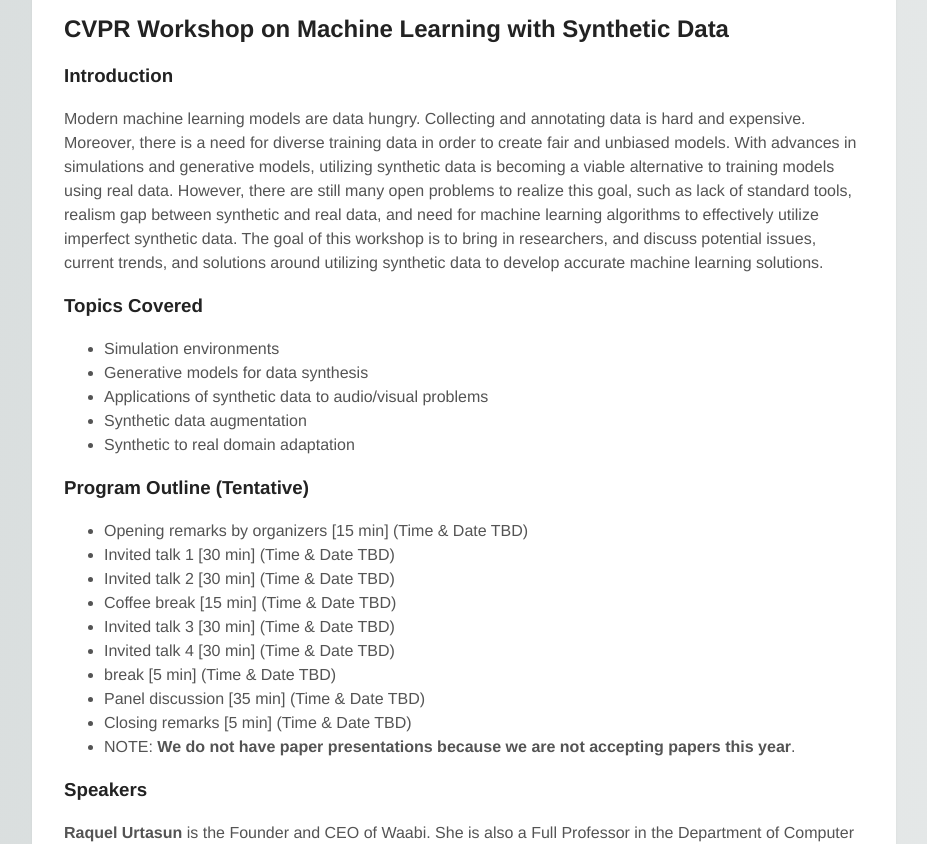
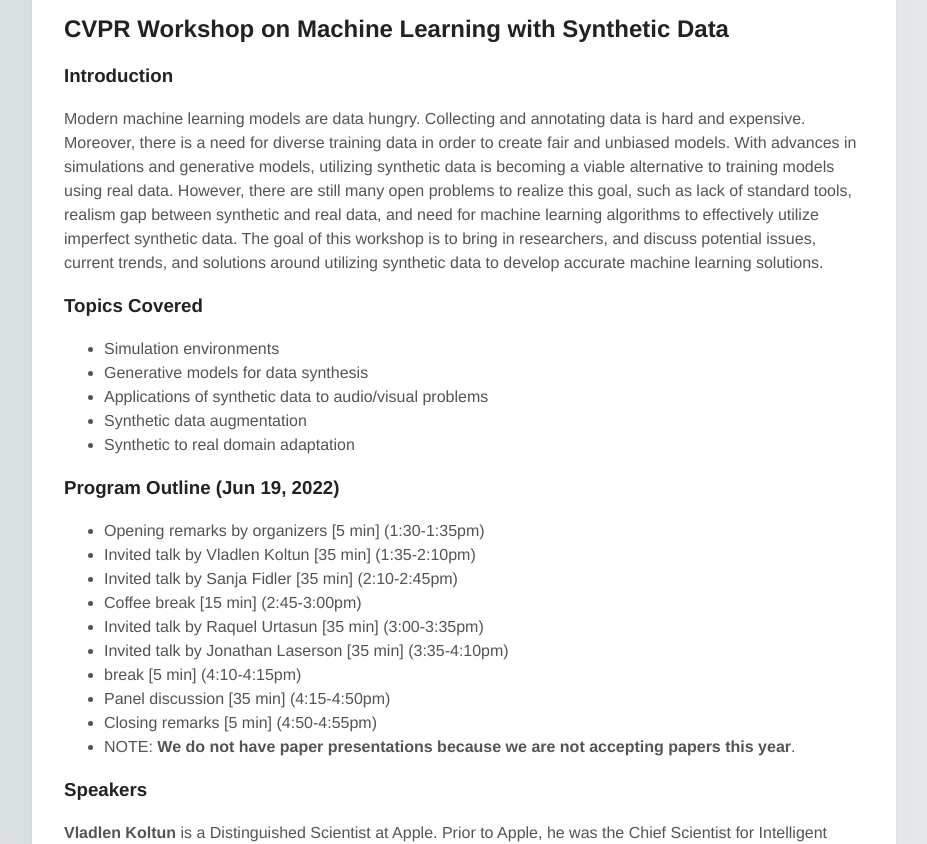
Before and after one commit to syntml-cvpr2022-workshop/syntml-cvpr2022-workshop.github.io, a plain HTML site: page index.html in a window 1280 px wide. Shown: the part 113-957 px from the top of the page, without its empty margins (176-1103 px from the left). Drawn offline with Linux system fonts and the light colour scheme.

Commit message:
adding priogram time

```diff
--- a/index.html
+++ b/index.html
@@ -30,33 +30,22 @@
   <li>Synthetic to real domain adaptation</li>
 </ul>
 
-    <h3>Program Outline (Tentative)</h3>
+    <h3>Program Outline (Jun 19, 2022)</h3>
                 <ul>
 
-<li>Opening remarks by organizers [15 min] (Time & Date TBD)</li>
-<li>Invited talk 1 [30 min] (Time & Date TBD) </li>
-<li>Invited talk 2 [30 min] (Time & Date TBD) </li>
-<li>Coffee break [15 min] (Time & Date TBD) </li>
-<li>Invited talk 3 [30 min] (Time & Date TBD) </li>
-<li>Invited talk 4 [30 min] (Time & Date TBD) </li>
-<li>break [5 min] (Time & Date TBD) </li>
-<li>Panel discussion [35 min] (Time & Date TBD) </li>
-<li>Closing remarks [5 min] (Time & Date TBD) </li>
+<li>Opening remarks by organizers [5 min] (1:30-1:35pm)</li>
+<li>Invited talk by Vladlen Koltun [35 min] (1:35-2:10pm) </li>
+<li>Invited talk by Sanja Fidler [35 min] (2:10-2:45pm) </li>
+<li>Coffee break [15 min] (2:45-3:00pm) </li>
+<li>Invited talk by Raquel Urtasun [35 min] (3:00-3:35pm) </li>
+<li>Invited talk by Jonathan Laserson [35 min] (3:35-4:10pm) </li>
+<li>break [5 min] (4:10-4:15pm) </li>
+<li>Panel discussion [35 min] (4:15-4:50pm) </li>
+<li>Closing remarks [5 min] (4:50-4:55pm) </li>
 <li>NOTE: <b>We do not have paper presentations because we are not accepting papers this year</b>. </li>
 </ul>
 
     <h3>Speakers</h3>
-        <p>         <b>Raquel Urtasun </b> is the Founder and CEO of Waabi. She is also a Full Professor in the Department of Computer Science at the University of Toronto and a co-founder of the Vector Institute for AI.
-From 2017 to 2021 she was the Chief Scientist and Head of R\&D at Uber ATG.
-From 2015-2017 she was a Canada research chair in machine learning and computer vision and a co-founder of the Vector Institute for AI.
- Prior to this, she was an Assistant Professor at the Toyota Technological Institute at Chicago (TTIC), an academic computer science institute affiliated with the University of Chicago.
- She was also a visiting professor at ETH Zurich during the spring semester of 2010.
- She received her Bachelors degree from Universidad Publica de Navarra in 2000, her Ph.D. degree from the Computer Science department at Ecole Polytechnique Federal de Lausanne (EPFL) in 2006 and did her postdoc at MIT and UC Berkeley.
- She is a world leading expert in AI for self-driving cars.
- Her research interests include machine learning, computer vision, robotics, AI and remote sensing.
- She is a recipient of an NSERC EWR Steacie Award, an NVIDIA Pioneers of AI Award, a Ministry of Education and Innovation Early Researcher Award, three Google Faculty Research Awards, an Amazon Faculty Research Award, two NVIDIA Pioneer Research Awards, a Connaught New Researcher Award, a Fallona Family Research Award and two Best Paper Runner up Prize awarded at CVPR in 2013 and 2017 respectively.
- She was also named Chatelaine 2018 Woman of the year, and 2018 Toronto's top influencers by Adweek magazine.
-</p>
 
     <p>
         <b> Vladlen Koltun </b> is a Distinguished Scientist at Apple. Prior to Apple, he was the
@@ -74,6 +63,18 @@ Dickinson at University of Toronto in 2011/2012. Sanja finished her PhD in 2010
 of Ljubljana in Slovenia. In 2010,she visited Prof. Trevor Darrell‘s group at UC Berkeley and
 ICSI. She got her BSc degree in Applied Math at University of Ljubljana.  <a href="https://www.cs.utoronto.ca/~fidler/">https://www.cs.utoronto.ca/~fidler/</a>.
         </p>
+
+                <p>         <b>Raquel Urtasun </b> is the Founder and CEO of Waabi. She is also a Full Professor in the Department of Computer Science at the University of Toronto and a co-founder of the Vector Institute for AI.
+From 2017 to 2021 she was the Chief Scientist and Head of R\&D at Uber ATG.
+From 2015-2017 she was a Canada research chair in machine learning and computer vision and a co-founder of the Vector Institute for AI.
+ Prior to this, she was an Assistant Professor at the Toyota Technological Institute at Chicago (TTIC), an academic computer science institute affiliated with the University of Chicago.
+ She was also a visiting professor at ETH Zurich during the spring semester of 2010.
+ She received her Bachelors degree from Universidad Publica de Navarra in 2000, her Ph.D. degree from the Computer Science department at Ecole Polytechnique Federal de Lausanne (EPFL) in 2006 and did her postdoc at MIT and UC Berkeley.
+ She is a world leading expert in AI for self-driving cars.
+ Her research interests include machine learning, computer vision, robotics, AI and remote sensing.
+ She is a recipient of an NSERC EWR Steacie Award, an NVIDIA Pioneers of AI Award, a Ministry of Education and Innovation Early Researcher Award, three Google Faculty Research Awards, an Amazon Faculty Research Award, two NVIDIA Pioneer Research Awards, a Connaught New Researcher Award, a Fallona Family Research Award and two Best Paper Runner up Prize awarded at CVPR in 2013 and 2017 respectively.
+ She was also named Chatelaine 2018 Woman of the year, and 2018 Toronto's top influencers by Adweek magazine.
+</p>
 
 <p> <b> Jonathan Laserson </b> is the Head of AI Research at Datagen.
     He earned his PhD in the Computer Science AI lab at Stanford University.
```
